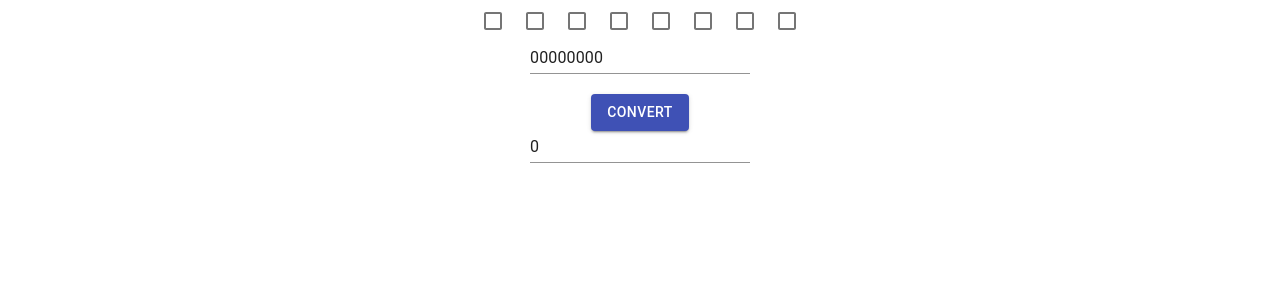
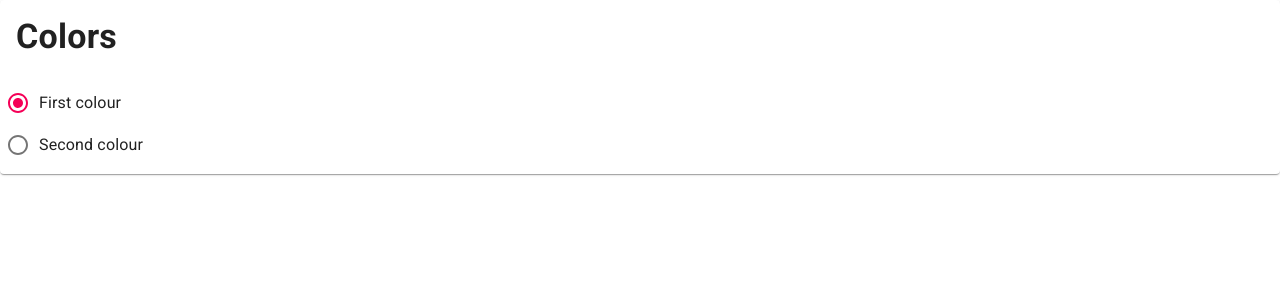
Before and after one commit to pietarin/ReactGUI, a React (Create React App) app: page / in a window 1280 px wide. Shown: the top 300 px of the page. Built offline with nearby package versions, Linux system fonts and the light colour scheme.

Commit message:
2.1, material-ui component practice. RadioBs, fonts

```diff
--- a/package.json
+++ b/package.json
@@ -9,7 +9,8 @@
     "@testing-library/user-event": "^7.2.1",
     "react": "^16.13.0",
     "react-dom": "^16.13.0",
-    "react-scripts": "3.4.0"
+    "react-scripts": "3.4.0",
+    "typeface-roboto": "0.0.75"
   },
   "scripts": {
     "start": "react-scripts start",
--- /dev/null
+++ b/src/exercises/exercise2.1.js
@@ -0,0 +1,39 @@
+import React, { useState } from 'react';
+import './exercise.css';
+import Box from '@material-ui/core/Box';
+import Radio from '@material-ui/core/Radio';
+import RadioGroup from '@material-ui/core/RadioGroup';
+import FormControlLabel from '@material-ui/core/FormControlLabel';
+import 'typeface-roboto';
+import Typography from '@material-ui/core/Typography';
+import Card from '@material-ui/core/Card';
+import CardContent from '@material-ui/core/CardContent';
+import CardActions from '@material-ui/core/CardActions';
+
+function App() {
+    const [color, setColor] = useState("text.primary");
+
+    const handleChange = event => {
+        setColor(event.target.value);
+    };
+
+    return (
+        <Card>
+            <CardContent>
+                <Typography variant="h4" component="h2" >
+                    <Box color={color} fontWeight="fontWeightBold">
+                        Colors
+                    </Box>
+                </Typography>
+            </CardContent>
+            <CardActions>
+                <RadioGroup aria-label="color" name="color" value={color} onChange={handleChange}>
+                    <FormControlLabel value="text.primary" control={<Radio />} label="First colour" />
+                    <FormControlLabel value="secondary.main" control={<Radio />} label="Second colour" />
+                </RadioGroup>
+            </CardActions>
+        </Card>
+    );
+}
+
+export default App;
--- a/src/index.js
+++ b/src/index.js
@@ -2,8 +2,10 @@ import React from 'react';
 import ReactDOM from 'react-dom';
 import './index.css';
 //import App from './App'; //exercise 1.1
-import App from './exercises/exercise1.2';
+//import App from './exercises/exercise1.2';
 //import App from './exercises/exercise1.3';
+import App from './exercises/exercise2.1';
+
 import * as serviceWorker from './serviceWorker';
 
 ReactDOM.render(<App />, document.getElementById('root'));
```
Also changed, not shown: 1 other file (tests, documents, lock files or other folders).
